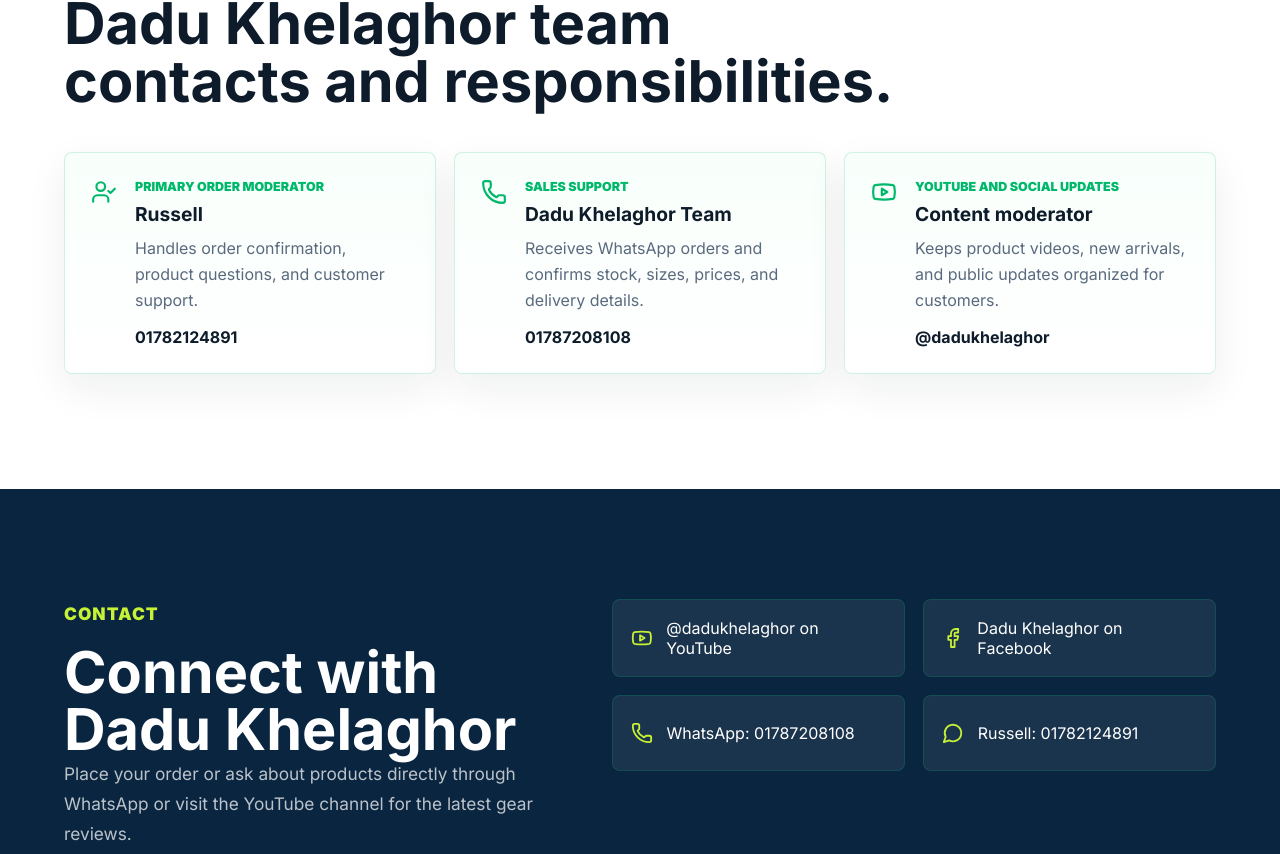
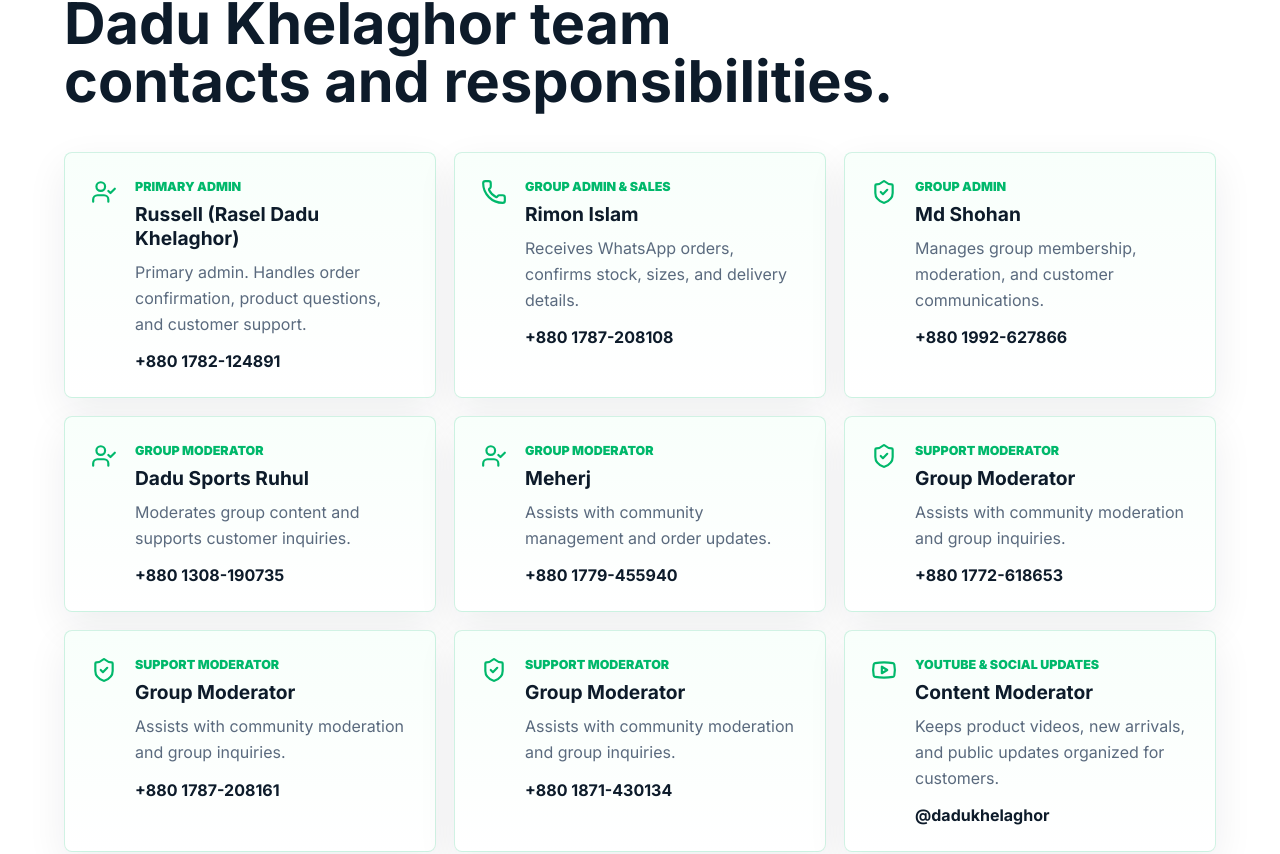
Before and after one commit to sayedulmorsalin/dadu-info, a Next.js app: page / in a window 1280 px wide. Shown: the part 4569-5423 px from the top of the page. Built offline with nearby package versions, Linux system fonts and the light colour scheme; no server answers.

Commit message:
add visible moderators from group list and format contact links

```diff
--- a/app/globals.css
+++ b/app/globals.css
@@ -493,9 +493,17 @@
   margin-bottom: 14px;
 }
 
-.moderatorCard strong {
+.moderatorCard strong,
+.moderatorLink {
   color: var(--ink);
+  font-weight: 700;
   overflow-wrap: anywhere;
+  transition: color 0.15s ease;
+}
+
+.moderatorLink:hover {
+  color: var(--green);
+  text-decoration: underline;
 }
 
 .contactBand {
--- a/app/page.tsx
+++ b/app/page.tsx
@@ -87,25 +87,85 @@
 
 const moderators = [
   {
-    name: shop.contactName,
-    role: "Primary order moderator",
+    name: `${shop.contactName} (Rasel Dadu Khelaghor)`,
+    role: "Primary Admin",
     contact: shop.whatsapp2,
-    responsibility: "Handles order confirmation, product questions, and customer support.",
+    displayContact: "+880 1782-124891",
+    responsibility: "Primary admin. Handles order confirmation, product questions, and customer support.",
     icon: UserCheck,
+    isWhatsapp: true,
   },
   {
-    name: "Dadu Khelaghor Team",
-    role: "Sales support",
+    name: "Rimon Islam",
+    role: "Group Admin & Sales",
     contact: shop.whatsapp1,
-    responsibility: "Receives WhatsApp orders and confirms stock, sizes, prices, and delivery details.",
+    displayContact: "+880 1787-208108",
+    responsibility: "Receives WhatsApp orders, confirms stock, sizes, and delivery details.",
     icon: Phone,
+    isWhatsapp: true,
   },
   {
-    name: "Content moderator",
-    role: "YouTube and social updates",
+    name: "Md Shohan",
+    role: "Group Admin",
+    contact: "01992627866",
+    displayContact: "+880 1992-627866",
+    responsibility: "Manages group membership, moderation, and customer communications.",
+    icon: ShieldCheck,
+    isWhatsapp: true,
+  },
+  {
+    name: "Dadu Sports Ruhul",
+    role: "Group Moderator",
+    contact: "01308190735",
+    displayContact: "+880 1308-190735",
+    responsibility: "Moderates group content and supports customer inquiries.",
+    icon: UserCheck,
+    isWhatsapp: true,
+  },
+  {
+    name: "Meherj",
+    role: "Group Moderator",
+    contact: "01779455940",
+    displayContact: "+880 1779-455940",
+    responsibility: "Assists with community management and order updates.",
+    icon: UserCheck,
+    isWhatsapp: true,
+  },
+  {
+    name: "Group Moderator",
+    role: "Support Moderator",
+    contact: "01772618653",
+    displayContact: "+880 1772-618653",
+    responsibility: "Assists with community moderation and group inquiries.",
+    icon: ShieldCheck,
+    isWhatsapp: true,
+  },
+  {
+    name: "Group Moderator",
+    role: "Support Moderator",
+    contact: "01787208161",
+    displayContact: "+880 1787-208161",
+    responsibility: "Assists with community moderation and group inquiries.",
+    icon: ShieldCheck,
+    isWhatsapp: true,
+  },
+  {
+    name: "Group Moderator",
+    role: "Support Moderator",
+    contact: "01871430134",
+    displayContact: "+880 1871-430134",
+    responsibility: "Assists with community moderation and group inquiries.",
+    icon: ShieldCheck,
+    isWhatsapp: true,
+  },
+  {
+    name: "Content Moderator",
+    role: "YouTube & Social updates",
     contact: "@dadukhelaghor",
+    displayContact: "@dadukhelaghor",
     responsibility: "Keeps product videos, new arrivals, and public updates organized for customers.",
     icon: Youtube,
+    isWhatsapp: false,
   },
 ];
 
@@ -311,16 +371,34 @@
           <h2>Dadu Khelaghor team contacts and responsibilities.</h2>
         </div>
         <div className="moderatorGrid">
-          {moderators.map((moderator) => {
+          {moderators.map((moderator, index) => {
             const Icon = moderator.icon;
             return (
-              <article className="moderatorCard" key={moderator.role}>
+              <article className="moderatorCard" key={`${moderator.name}-${index}`}>
                 <Icon size={26} />
                 <div>
                   <span>{moderator.role}</span>
                   <h3>{moderator.name}</h3>
                   <p>{moderator.responsibility}</p>
-                  <strong>{moderator.contact}</strong>
+                  {moderator.isWhatsapp ? (
+                    <a
+                      href={`https://wa.me/880${moderator.contact}`}
+                      target="_blank"
+                      rel="noopener noreferrer"
+                      className="moderatorLink"
+                    >
+                      {moderator.displayContact}
+                    </a>
+                  ) : (
+                    <a
+                      href={shop.youtubeUrl}
+                      target="_blank"
+                      rel="noopener noreferrer"
+                      className="moderatorLink"
+                    >
+                      {moderator.displayContact}
+                    </a>
+                  )}
                 </div>
               </article>
             );
```
